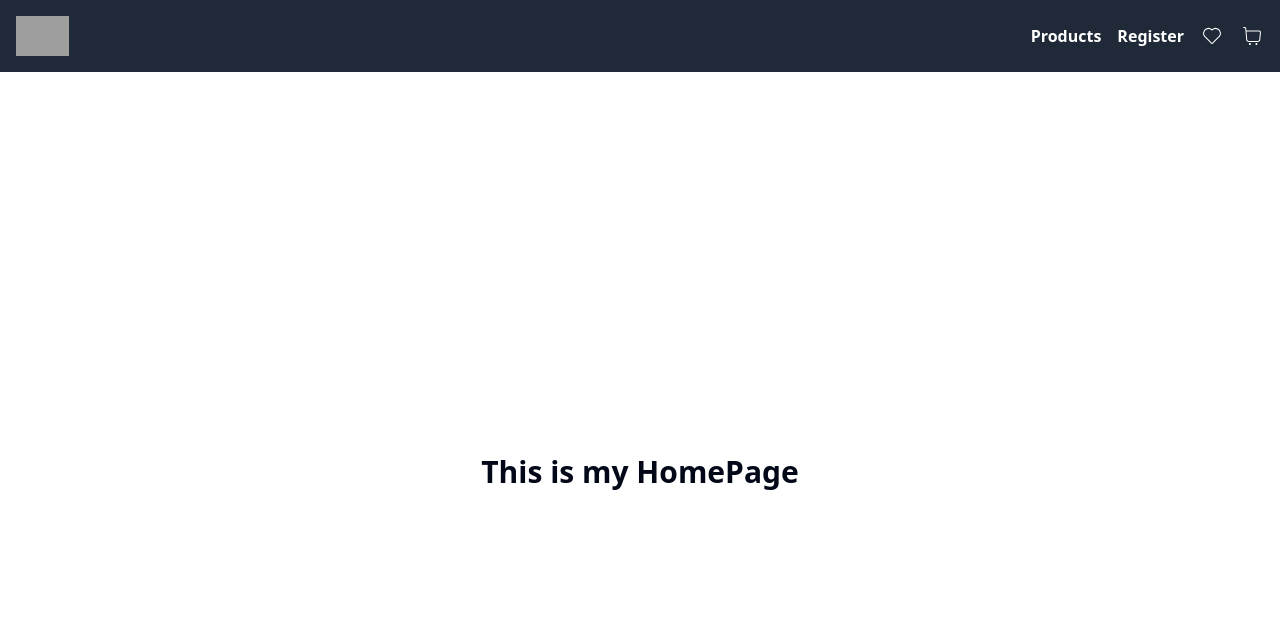
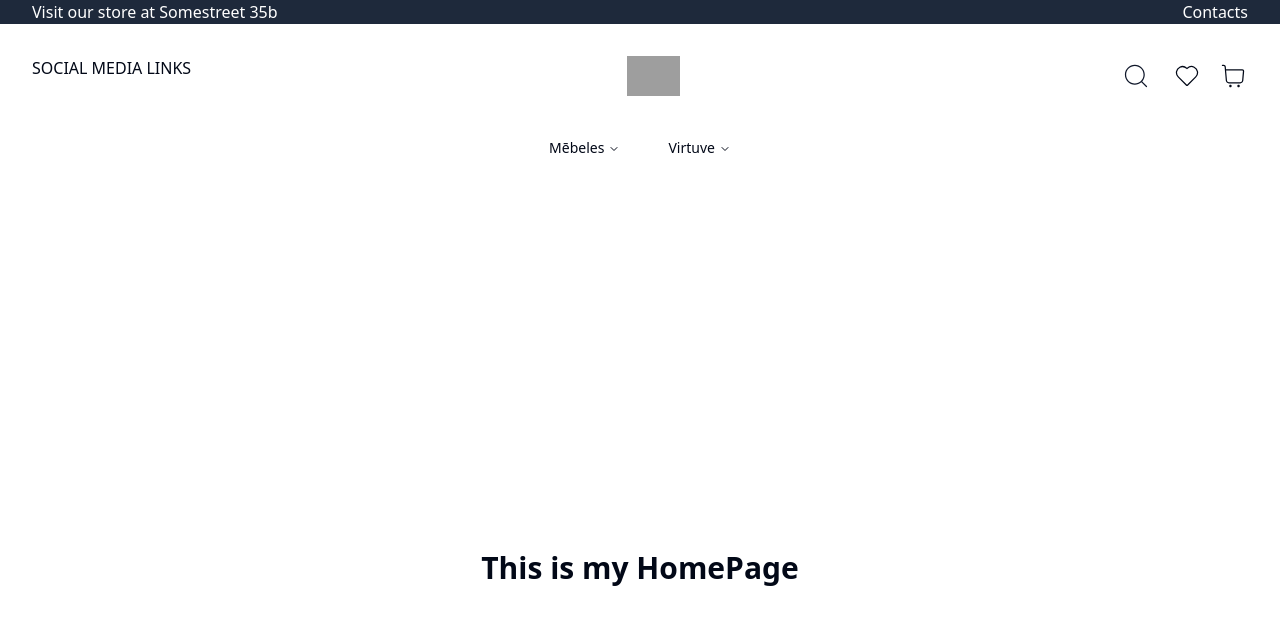
Before and after one commit to martinslerums/store-api, a React (Vite) app in the folder FE/: page / in a window 1280 px wide. Shown: the top 624 px of the page. Built offline with nearby package versions, Linux system fonts and the light colour scheme; grey boxes are pictures that could not be loaded.

Commit message:
update: Updated Navigation bar to include searchbox and links

```diff
--- a/FE/src/components/Navbar.tsx
+++ b/FE/src/components/Navbar.tsx
@@ -2,13 +2,25 @@ import { Link } from "react-router-dom";
 import { CiHeart, CiShoppingCart } from "react-icons/ci";
 import { useEffect, useState } from "react";
 import useWishlistStore from "@/stores/wishlistStore";
+
+import SearchBox from "./SearchBox";
+import shopLogo from "../assets/logo.svg";
+
+import {
+  NavigationMenu,
+  NavigationMenuContent,
+  NavigationMenuItem,
+  NavigationMenuLink,
+  NavigationMenuList,
+  NavigationMenuTrigger,
+} from "@/components/ui/navigation-menu";
 
 const Navbar = () => {
   const { likedItems, initializeLikedItems } = useWishlistStore();
   const [likedCount, setLikedCount] = useState(likedItems.length);
 
   useEffect(() => {
-    initializeLikedItems(); // Initialize on mount
+    initializeLikedItems();
   }, [initializeLikedItems]);
 
   useEffect(() => {
@@ -16,57 +28,143 @@ const Navbar = () => {
   }, [likedItems]);
 
   return (
-    <header className="bg-gray-800 p-4">
-      <nav className="flex items-center justify-between">
+    <header className="">
+      <div className=" bg-slate-800">
+        <div className="flex justify-between container">
+          <p className="text-white">Visit our store at Somestreet 35b</p>
+          <p className="text-white hover:text-orange-400">Contacts</p>
+        </div>
+      </div>
+      <div className="container flex justify-between py-8">
+        <div>SOCIAL MEDIA LINKS</div>
+
         <Link to="/" className="flex items-center">
-          <img
-            src="/path-to-your-logo.png"
-            alt="Logo"
-            className="h-10 w-auto"
-          />
+          <img src={shopLogo} alt="Logo" className="h-10 w-auto" />
         </Link>
-        <ul className="flex space-x-4 items-center">
-          <li>
+
+        <div className="flex items-center gap-4 relative">
+          <SearchBox />
+
           <Link
-              to="/products"
-              className="text-white font-bold hover:text-orange-400"
+            to="/wishlist"
+            className="hover:text-orange-400 text-2xl relative"
           >
-              Products
-            </Link>
-          </li>
-          <li>
-            <Link
-              to="/register"
-              className="text-white font-bold hover:text-orange-400"
-            >
-              Register
-            </Link>
-          </li>
-          <li className="relative">
-            <Link
-              to="/wish-list"
-              className="text-white hover:text-orange-400 text-2xl relative"
-            >
-              <CiHeart />
+            <CiHeart size={30} />
             {likedCount > 0 && (
-                <span className="absolute -top-1 -right-3 bg-red-500 text-white rounded-full h-5 w-5 text-xs flex items-center justify-center">
+              <span className="absolute -top-1 -right-3 bg-red-500 rounded-full h-5 w-5 text-xs flex items-center justify-center">
                 {likedCount}
               </span>
             )}
           </Link>
-          </li>
-          <li>
-            <Link
-              to="/cart"
-              className="text-white hover:text-orange-400 text-2xl"
-            >
-              <CiShoppingCart />
+
+          <Link to="/cart" className="hover:text-orange-400 text-2xl">
+            <CiShoppingCart size={30} />
           </Link>
-          </li>
-        </ul>
-      </nav>
+        </div>
+      </div>
+
+      <div>
+        <NavigationMenu className="mx-auto">
+
+          <NavigationMenuList className="flex space-x-4">
+
+            <NavigationMenuItem>
+
+              <NavigationMenuTrigger className="cursor-pointer px-4 py-2 rounded-lg transition duration-200 ease-in-out ">
+                Mēbeles
+              </NavigationMenuTrigger>
+
+              <NavigationMenuContent className="container flex flex-col">
+                <Link to="/products">
+                  <NavigationMenuLink className="text-gray-700 hover:underline py-1 text-lg w-full">
+                    Dīvāni
+                  </NavigationMenuLink>
+                </Link>
+                <Link to="#">
+                  <NavigationMenuLink className="text-gray-700 hover:underline py-1 text-lg">
+                    Krēsli
+                  </NavigationMenuLink>
+                </Link>
+                <Link to="#">
+                  <NavigationMenuLink className="text-gray-700 hover:underline py-1 text-lg">
+                    Gultas
+                  </NavigationMenuLink>
+                </Link>
+              </NavigationMenuContent>
+
+            </NavigationMenuItem>
+
+            <NavigationMenuItem className="relative">
+              <NavigationMenuTrigger className="cursor-pointer px-4 py-2 rounded-lg transition duration-200 ease-in-out">
+                Virtuve
+              </NavigationMenuTrigger>
+              <NavigationMenuContent className="container absolute left-200 flex flex-col">
+                <Link to="#">
+                  <NavigationMenuLink className="text-gray-700 hover:underline py-1 text-lg">
+                    Documentation
+                  </NavigationMenuLink>
+                </Link>
+                <Link to="#">
+                  <NavigationMenuLink className="text-gray-700 hover:underline py-1 text-lg">
+                    Something
+                  </NavigationMenuLink>
+                </Link>
+                <Link to="#">
+                  <NavigationMenuLink className="text-gray-700 hover:underline py-1 text-lg">
+                    Something
+                  </NavigationMenuLink>
+                </Link>
+              </NavigationMenuContent>
+            </NavigationMenuItem>
+
+          </NavigationMenuList>
+        </NavigationMenu>
+      </div>
     </header>
   );
 };
 
 export default Navbar;
+
+{
+  /* <NavigationMenuItem>
+<NavigationMenuTrigger>Virtuve</NavigationMenuTrigger>
+<NavigationMenuContent>
+  <Link to="#">
+    <NavigationMenuLink className="text-gray-700 hover:text-orange-400">
+      Documentation
+    </NavigationMenuLink>
+  </Link>
+  <Link to="#">
+    <NavigationMenuLink className="text-gray-700 hover:text-orange-400">
+      Something
+    </NavigationMenuLink>
+  </Link>
+  <Link to="#">
+    <NavigationMenuLink className="text-gray-700 hover:text-orange-400">
+      Something
+    </NavigationMenuLink>
+  </Link>
+</NavigationMenuContent>
+</NavigationMenuItem>
+<NavigationMenuItem>
+<NavigationMenuTrigger>Dārzs</NavigationMenuTrigger>
+<NavigationMenuContent>
+  <Link to="#">
+    <NavigationMenuLink className="text-gray-700 hover:text-orange-400">
+      Documentation
+    </NavigationMenuLink>
+  </Link>
+  <Link to="#">
+    <NavigationMenuLink className="text-gray-700 hover:text-orange-400">
+      Something
+    </NavigationMenuLink>
+  </Link>
+  <Link to="#">
+    <NavigationMenuLink className="text-gray-700 hover:text-orange-400">
+      Something
+    </NavigationMenuLink>
+  </Link>
+</NavigationMenuContent>
+</NavigationMenuItem> */
+}
```
Lines whose indentation alone changed are shown as unchanged.
